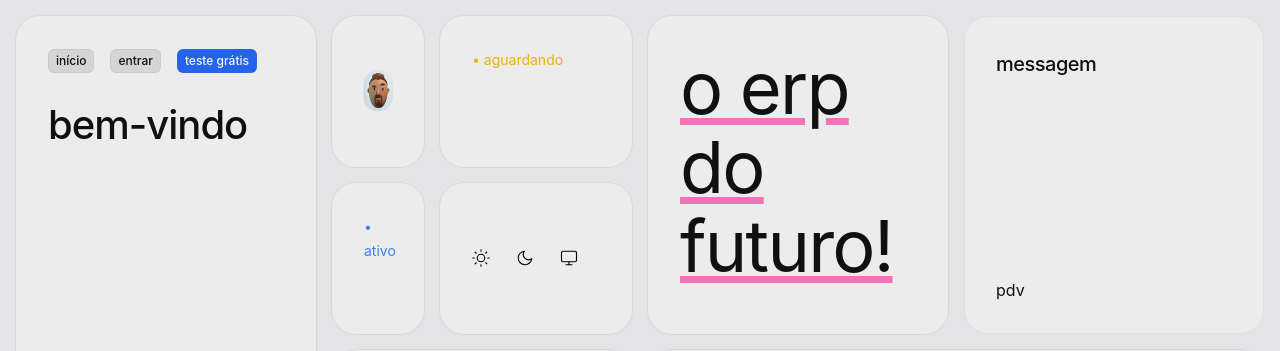
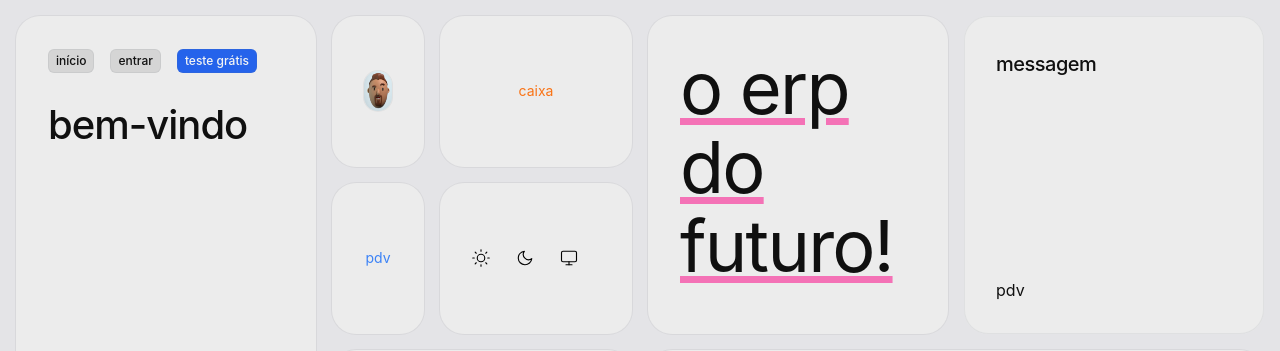
Before and after one commit to hugobelem/erp, a Django app: page / in a window 1280 px wide. Shown: the top 351 px of the page. Run offline with Django 5.2, Linux system fonts and the light colour scheme.

Commit message:
changed buttons style & info

```diff
--- a/templates/buttons.html
+++ b/templates/buttons.html
@@ -12,12 +12,12 @@
         </div>
     </a>
 
-<div class="lg:row-span-2 ring-1 dark:ring-white/10 ring-primary/5 bg-white dark:bg-secondary dark:text-white dark:shadow-thick rounded-3xl p-8 h-full flex flex-col justify-between items-stretch overflow-hidden text-left lg:text-left">
-    <p class="text-sm text-blue-500">• ativo</p>
+    <div class="lg:row-span-2 ring-1 dark:ring-white/10 ring-primary/5 bg-white dark:bg-secondary dark:text-white dark:shadow-thick rounded-3xl p-8 h-full flex flex-col justify-center items-stretch overflow-hidden text-center lg:text-center">
+        <p class="text-sm text-blue-500">pdv</p>
     </div>
 
-<div class="lg:col-span-2 xl:col-span-1 h-full flex flex-col justify-between lg:row-span-2 ring-1 dark:ring-white/10 ring-primary/5 dark:text-white bg-white dark:bg-secondary dark:shadow-thick rounded-3xl p-8">
-    <p class="text-sm text-yellow-500">• aguardando</p>
+    <div class="lg:col-span-2 xl:col-span-1 h-full flex flex-col text-center justify-center lg:row-span-2 ring-1 dark:ring-white/10 ring-primary/5 dark:text-white bg-white dark:bg-secondary dark:shadow-thick rounded-3xl p-8">
+        <p class="text-sm text-orange-500">caixa</p>
     </div>
 
     <div class="lg:col-span-2 xl:col-span-1 text-center h-full flex flex-col justify-center lg:row-span-2 ring-1 dark:ring-white/10 ring-primary/5 bg-white dark:bg-secondary dark:shadow-thick rounded-3xl p-8">
```
Lines whose indentation alone changed are shown as unchanged.
